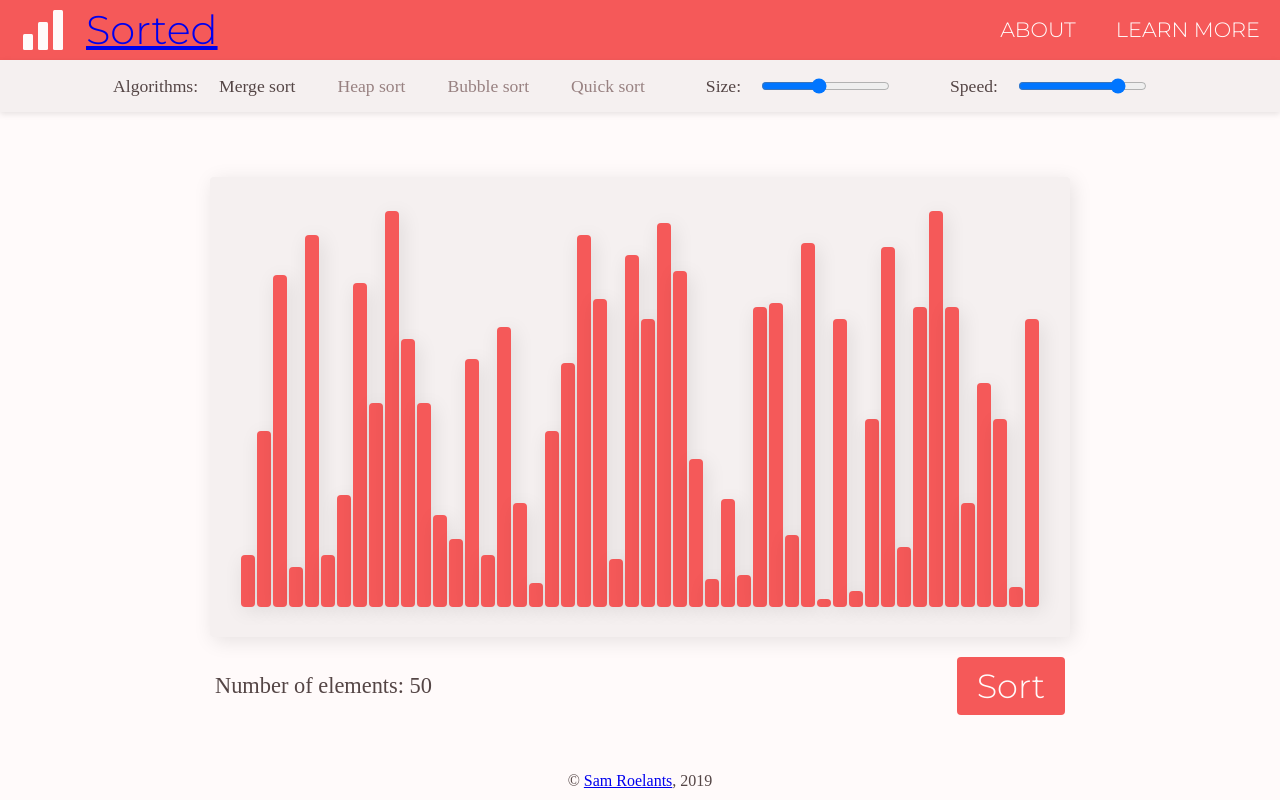
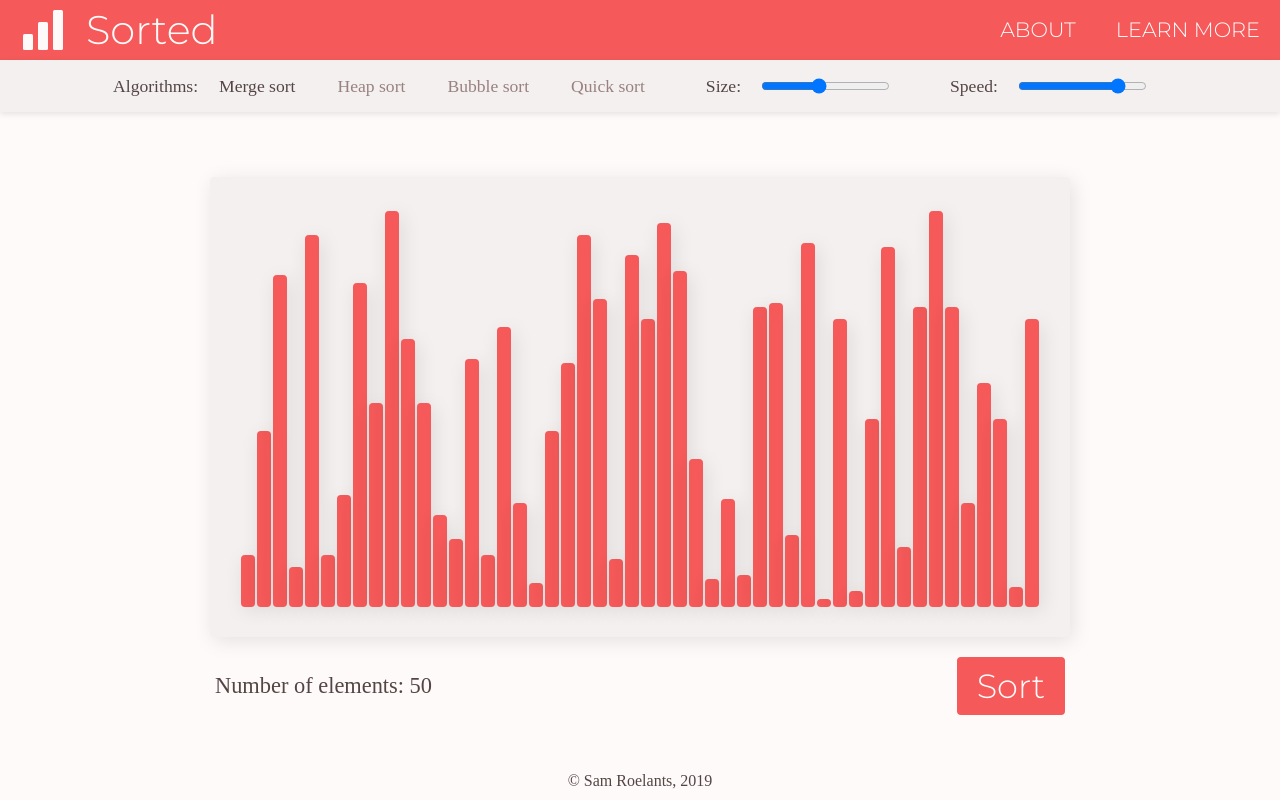
Before and after one commit to sroelants/sorted, a React (Create React App) app: page / in a window 1280 px wide. Built offline with nearby package versions, Linux system fonts and the light colour scheme.

Commit message:
Make logo link to landing page.

```diff
--- a/src/index.sass
+++ b/src/index.sass
@@ -25,6 +25,8 @@ body
   user-select: none
 
 .header__brand
+  text-decoration: none
+  color: inherit
   display: flex
   font-size: 2.5em
   padding-left: 20px
@@ -75,3 +77,6 @@ body
   bottom: 0
   text-align: center
   padding: 10px
+  a
+    text-decoration: none
+    color: inherit
```
